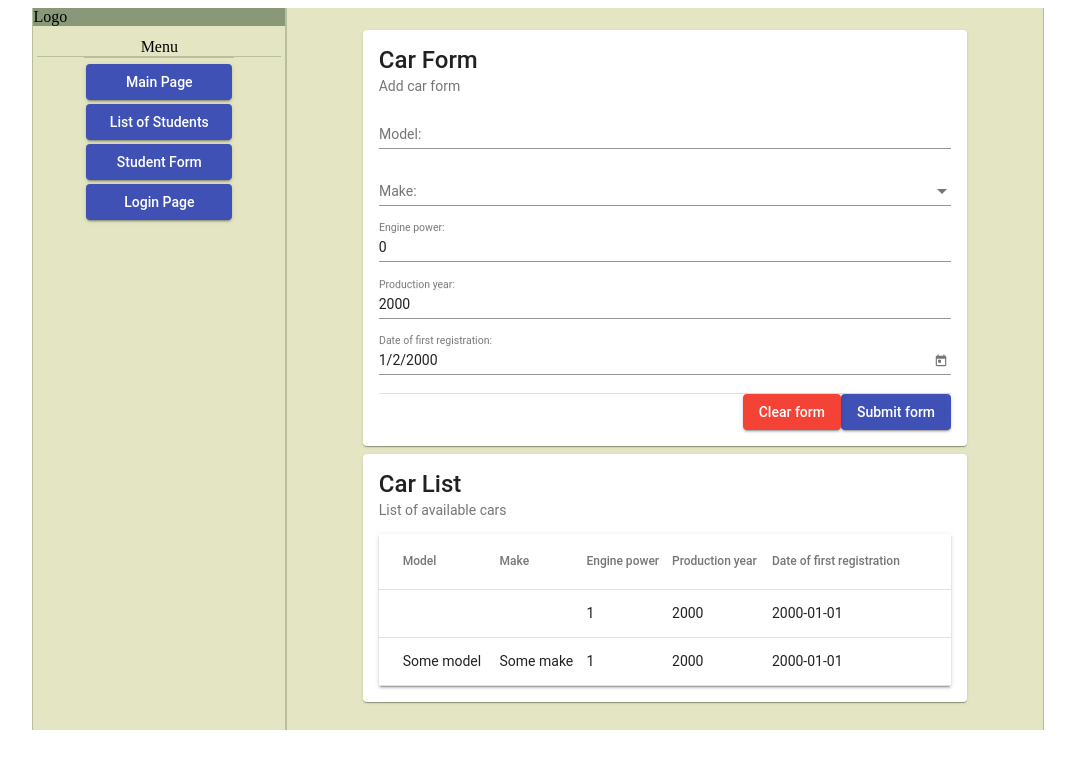
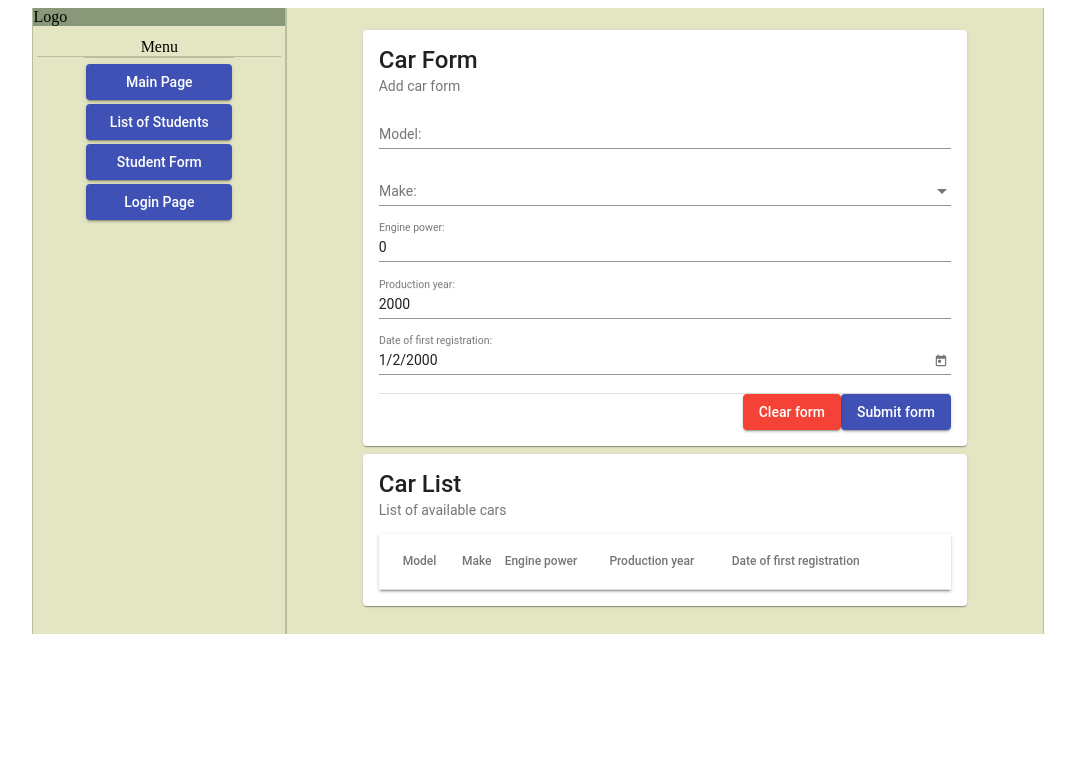
Before and after one commit to SaintAmeN/javapol113_html_css_material, an Angular app: page / in a window 1280 px wide. Shown: the top 768 px of the page, without its empty margins (102-1177 px from the left). Built offline with nearby package versions, Linux system fonts and the light colour scheme.

Commit message:
Sobota, snippet - 6. Aplikacja dynamicznie zmienia stan listy powiązanej.

```diff
--- a/src/app/app.component.ts
+++ b/src/app/app.component.ts
@@ -1,5 +1,5 @@
 import { Component } from '@angular/core';
-import { CarModel, CarModelFactory } from './model/car';
+import { CarModel } from './model/car';
 
 @Component({
   selector: 'app-root',
@@ -9,15 +9,14 @@ import { CarModel, CarModelFactory } from './model/car';
 export class AppComponent {
   carList: CarModel[];
 
-  constructor(private carFactory: CarModelFactory){
-    this.carList = [
-      this.carFactory.CreateDefaultCarModel(),
-      this.carFactory.CreateCarModel('Some model', 'Some make'),
-    ]
+  constructor(){
+    this.carList = []
   }
 
   addCarToList(car: CarModel): void {
     console.log('add car to list invoked in app component')
-    this.carList.push(car)
+    let newCarList = [...this.carList]
+    newCarList.push(car)
+    this.carList = newCarList
   }
 }
--- a/src/app/car-list/car-list.component.ts
+++ b/src/app/car-list/car-list.component.ts
@@ -1,4 +1,5 @@
 import { Component, Input, OnInit } from '@angular/core';
+import { MatTableDataSource } from '@angular/material/table';
 import { CarModel, CarModelFactory } from '../model/car';
 
 @Component({
@@ -7,7 +8,7 @@ import { CarModel, CarModelFactory } from '../model/car';
   styleUrls: ['./car-list.component.css']
 })
 export class CarListComponent implements OnInit {
-  @Input() carList: CarModel[];
+  @Input() carList: CarModel[] = [];
 
   displayedColumns: string[] = [
     'model-x',
@@ -18,7 +19,6 @@ export class CarListComponent implements OnInit {
   ];
 
   constructor() {
-    this.carList = []
   }
 
   ngOnInit(): void {
```
